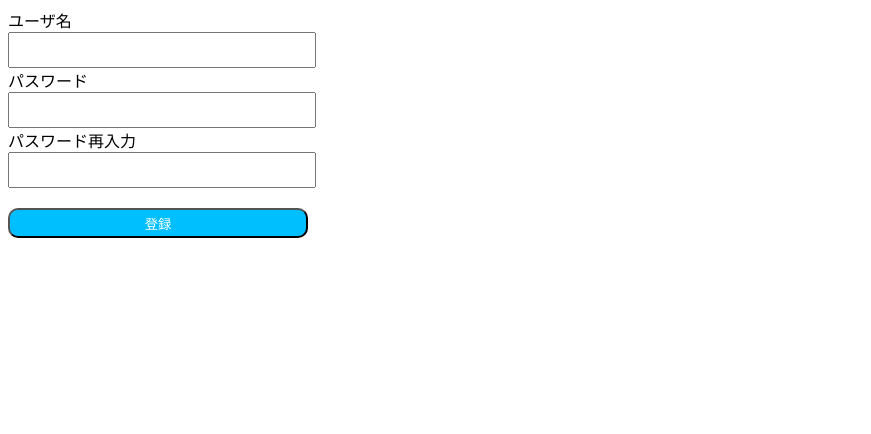
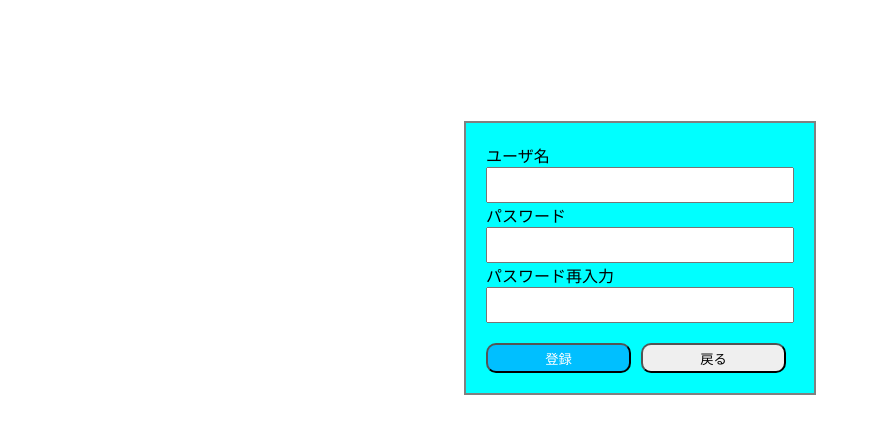
Before and after one commit to DIO0550/Vue-Poker, a Nuxt app in the folder src/frontend/: page /register in a window 1280 px wide. Shown: the top 434 px of the page, without its empty margins (0-871 px from the left). Built offline with nearby package versions, Linux system fonts and the light colour scheme.

Commit message:
デザインを更新

```diff
--- a/src/frontend/pages/register.vue
+++ b/src/frontend/pages/register.vue
@@ -1,5 +1,6 @@
 <template>
   <div class="container">
+    <div class="form-block">
       <label class="username-label">
         ユーザ名
       </label>
@@ -11,11 +12,19 @@
       <label>
         パスワード再入力
       </label>
-    <input v-model="reEnteredPassword" class="password-field" type="password" />
+      <input
+        v-model="reEnteredPassword"
+        class="password-field"
+        type="password"
+      />
       <div v-if="!isSameTwoPassword" class="password-error-message">
         パスワードが違います。
       </div>
+      <div class="button-block">
         <button class="register-button">登録</button>
+        <button class="back-button">戻る</button>
+      </div>
+    </div>
   </div>
 </template>
 
@@ -40,21 +49,51 @@ export default Vue.extend({
 })
 </script>
 <style lang="sass" scoped>
+$form-width: 300px
+$form-button-margin: 10px
+
+.username-label
+  margin-top: 20px;
+
 .password-error-message
   color: red
 
 label, input
   display: block
+  margin-left: 20px
+  margin-right: 20px
 
 input
   height: 30px
-  width: 300px
+  width: $form-width
 
 .register-button
   background-color: rgb(0, 191, 255)
   border-radius: 10px
   color: white
-  width: 300px
+  width: calc(calc(#{$form-width} - #{$form-button-margin}) / 2.0)
   height: 30px
   margin-top: 20px;
+  display: flexbox
+  margin-left: 20px
+  margin-bottom: 20px
+
+.back-button
+  margin-left: $form-button-margin
+  width: calc(calc(#{$form-width} - #{$form-button-margin}) / 2.0)
+  height: 30px
+  border-radius: 10px
+  margin-right: 20px
+  margin-bottom: 20px
+
+.form-block
+  background-color: aqua
+  border: 2px solid gray
+
+.container
+  display: flex
+  flex-direction: column
+  justify-content: center
+  align-items: center
+  height: 500px
 </style>
```
Lines whose indentation alone changed are shown as unchanged.
